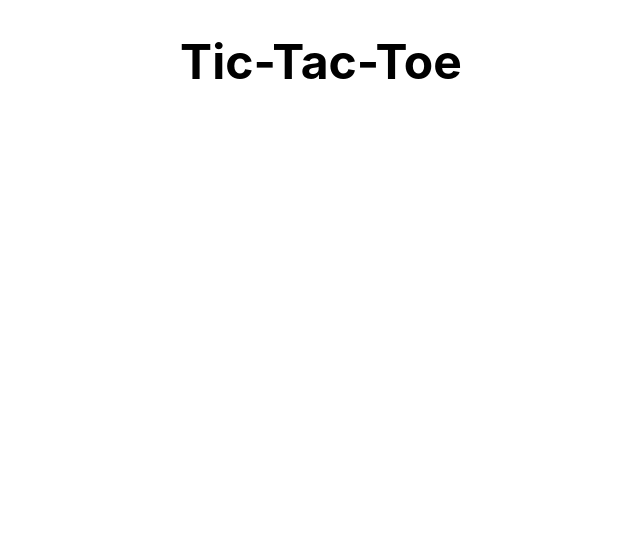
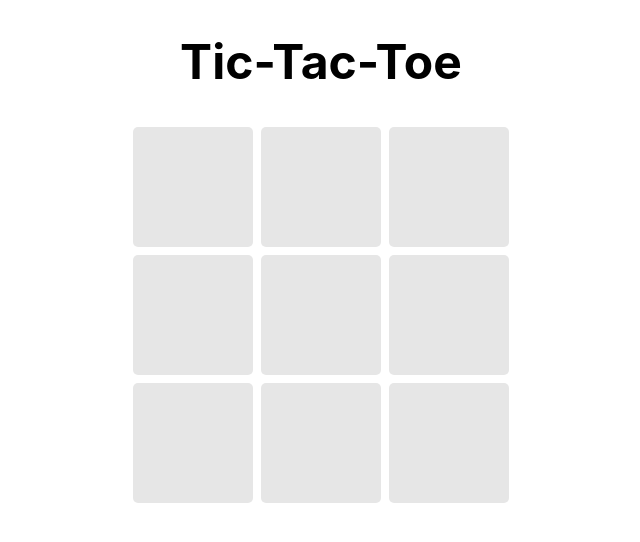
Before and after one commit to alessandro-sherhey/tic-tac-toe, a React (Create React App) app: page / in a window 1280 px wide. Shown: the top 542 px of the page, without its empty margins (319-959 px from the left). Built offline with nearby package versions, Linux system fonts and the light colour scheme.

Commit message:
Added grid

```diff
--- a/src/App.js
+++ b/src/App.js
@@ -1,10 +1,11 @@
 import './styles/App.css';
+import Game from './components/Game';
 
 function App() {
   return (
     <div className="App">
       <h1>Tic-Tac-Toe</h1>
-
+      <Game />
     </div>
   );
 }
--- /dev/null
+++ b/src/components/Cell.jsx
@@ -0,0 +1,10 @@
+import React from "react";
+
+const Cell = (status) => {
+    return (
+        <div className="cell">
+        </div>
+    )
+}
+
+export default Cell;
--- /dev/null
+++ b/src/components/Game.jsx
@@ -0,0 +1,49 @@
+import React, { useState } from 'react';
+import Cell from './Cell';
+
+const Game = () => {
+    const [gameStatus, setGameStatus] = useState([
+        0, 0, 0, 0, 0, 0, 0, 0, 0
+    ]);
+
+    return (
+    <div className='game'>
+        {
+            gameStatus.map((status, index) => {
+                switch (status) {
+                    case 0:
+                        return (
+                            <Cell
+                                id={index}
+                                selectedBy={null}
+                            />
+                        )
+                    case 1:
+                        return (
+                            <Cell
+                                id={index}
+                                selectedBy="p1"
+                            />
+                        )
+                    case 2:
+                        return (
+                            <Cell
+                                id={index}
+                                selectedBy="p2"
+                            />
+                        )
+                    default:
+                        return (
+                            <Cell
+                                id={index}
+                                selectedBy={null}
+                            />
+                        )
+                }
+            })
+        }
+    </div>
+    )
+}
+
+export default Game
--- a/src/styles/App.css
+++ b/src/styles/App.css
@@ -23,17 +23,12 @@ input[type="color"] {
 }
 
 
-#grid {
-  display: flex;
-  flex-direction: column;
-  max-width: 100%;
+.game {
+  display: grid;
+  grid-template-columns: repeat(3, 1fr);
 }
 
-.rows {
-  display: flex;
-}
-
-.cells {
+.cell {
   display: flex;
   width: 120px;
   height: 120px;
@@ -50,17 +45,17 @@ input[type="color"] {
 
   color: white;
   transition: 200ms ease;
+
+  &:hover {
+    background-color: rgb(210, 210, 210);
+  }
 }
 
-.cells:hover {
-  background-color: rgb(210, 210, 210);
-}
-
-.cells.playerSelected {
+.cell.playerSelected {
   background-color: var(--red);
 }
 
-.cells.aiSelected {
+.cell.aiSelected {
   background-color: var(--blue);
 }
 
```
